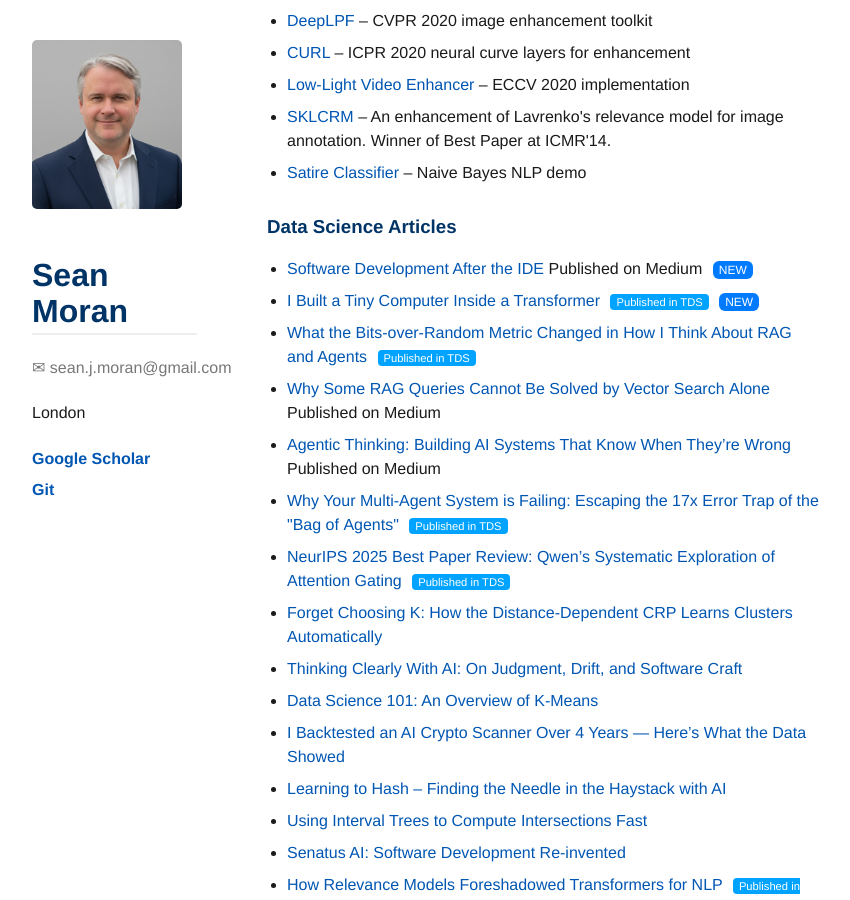
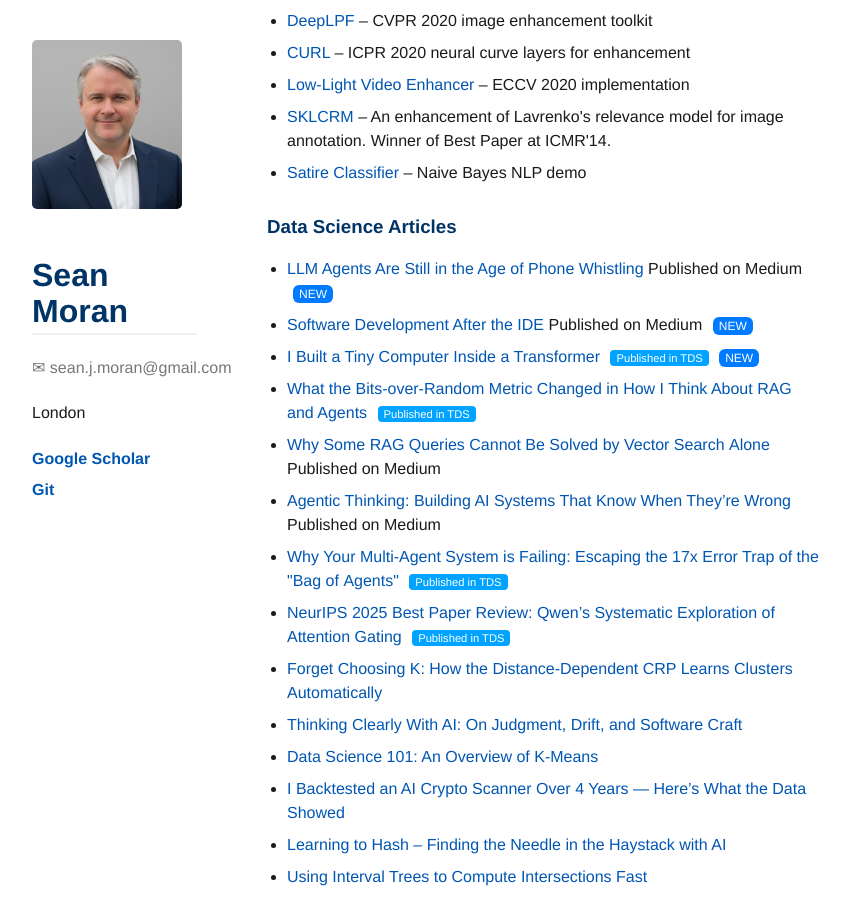
Before and after one commit to sjmoran/sjmoran.github.io, a Jekyll site: the page built from index.md, in a window 1280 px wide and 900 px high, scrolled down 615 px. Shown: the whole window, without its empty margins (8-858 px from the left). Built offline with Jekyll 4.4.1, drawn with Linux system fonts in a browser that asks for light colours.

Commit message:
Update side-projects.html

```diff
--- a/_includes/side-projects.html
+++ b/_includes/side-projects.html
@@ -15,6 +15,15 @@
 
 <h3>Data Science Articles</h3>
 <ul>
+ <li>
+    <a href="https://medium.com/@sean.j.moran/llm-agents-are-still-in-the-age-of-phone-whistling-4fc2b4758477">
+      LLM Agents Are Still in the Age of Phone Whistling
+    </a>
+    <span class="badge-medium">Published on Medium</span>
+    <span style="background:#007BFF; color:white; padding:2px 6px; margin-left:6px; border-radius:6px; font-size:0.75em;">
+      NEW
+    </span>
+  </li>
       <li>
     <a href="https://medium.com/@sean.j.moran/i-let-an-ai-agent-build-an-entire-prototype-while-i-went-for-coffee-c7860c852a6d">
       Software Development After the IDE
```
